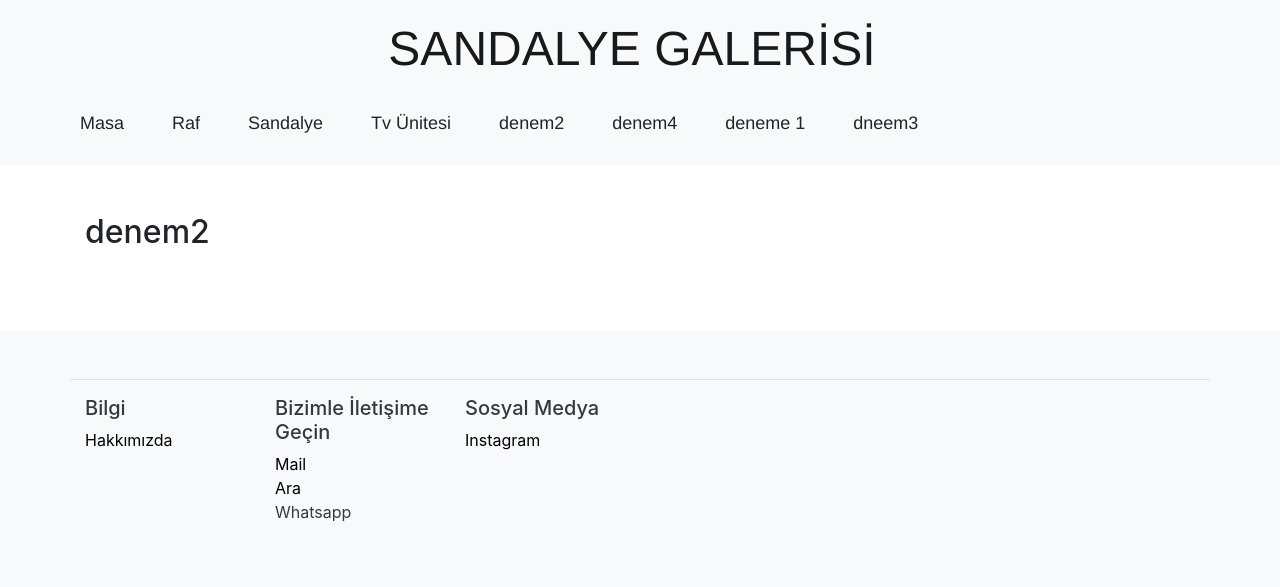
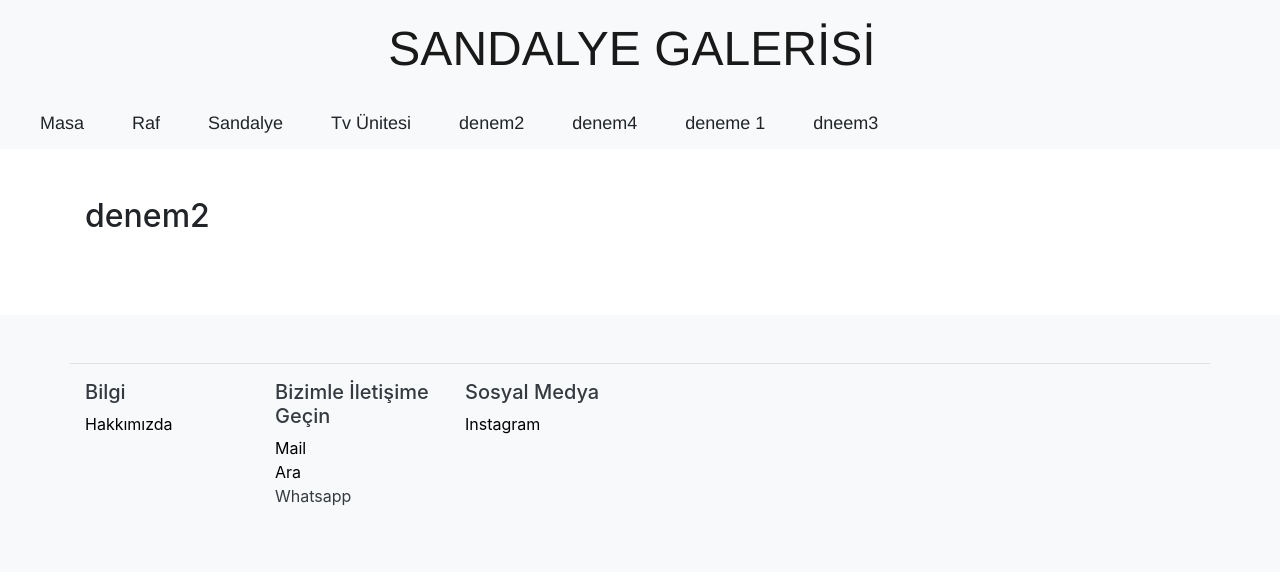
Before and after one commit to gokdenizyurdabakan/SandalyeGalerisiWebApp, a Django app: a page that uses templates/includes/navbar.html in a window 1280 px wide. Shown: the top 587 px of the page. Run offline with Django 4.2, Linux system fonts and the light colour scheme; data comes from the database, SQL or seed files in the repository; parts of the project's set-up code (start-up, migrations or seed data) failed here and were passed over; some libraries are stand-ins or nearby versions.

Commit message:
Add files via upload

```diff
--- a/templates/includes/navbar.html
+++ b/templates/includes/navbar.html
@@ -21,9 +21,9 @@
 </nav>
 <nav class="navbar navbar-expand-lg navbar-light bg-light">
 
-<div>
-  <ul>
-    <li>
+  <div class="collapse navbar-collapse" id="navbarSupportedContent">
+  <ul class="navbar-nav mr-auto">
+  <li class="nav-item active">
   {% for item in categories %}
   {% if item.status == "published" %}
   <a class="dropdown-item" href="{% url 'base' category_slug=item.slug %}">
@@ -32,6 +32,7 @@
     </font>
 
   </a>
+  </li>
   <style>
     ul {
       width: 300px;
@@ -49,7 +50,7 @@
   {% endif %}
 
 {% endfor %}
-</li>
+
 
 </ul>
 
```
